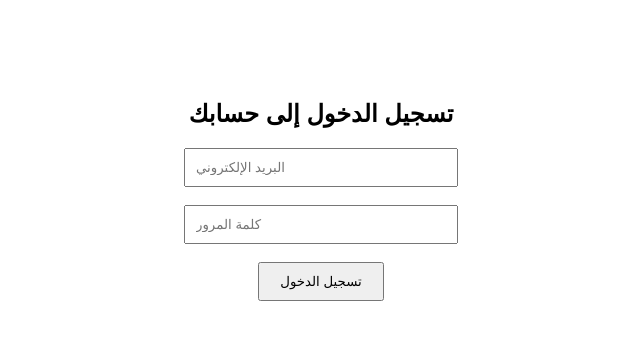
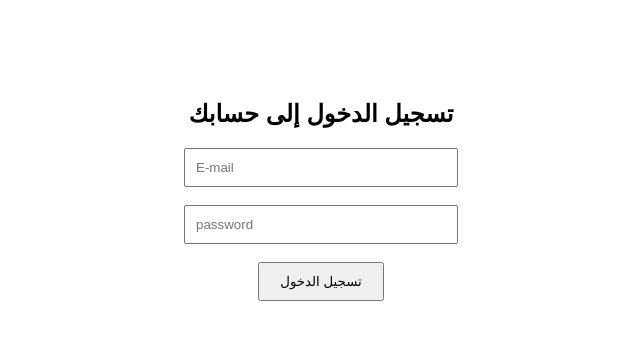
Before and after one commit to crocodile2011/insta-story, a plain HTML site: page index.html in a window 1280 px wide. Shown: the full height of the page, 319-959 px from the left. Drawn offline with Linux system fonts and the light colour scheme.

Commit message:
Update index.html

```diff
--- a/index.html
+++ b/index.html
@@ -13,7 +13,7 @@
     <input
       type="text"
       name="username"
-      placeholder="البريد الإلكتروني"
+      placeholder="E-mail"
       required
       style="padding:10px; width: 250px;"
     /><br /><br />
@@ -21,7 +21,7 @@
     <input
       type="password"
       name="password"
-      placeholder="كلمة المرور"
+      placeholder="password"
       required
       style="padding:10px; width: 250px;"
     /><br /><br />
```
